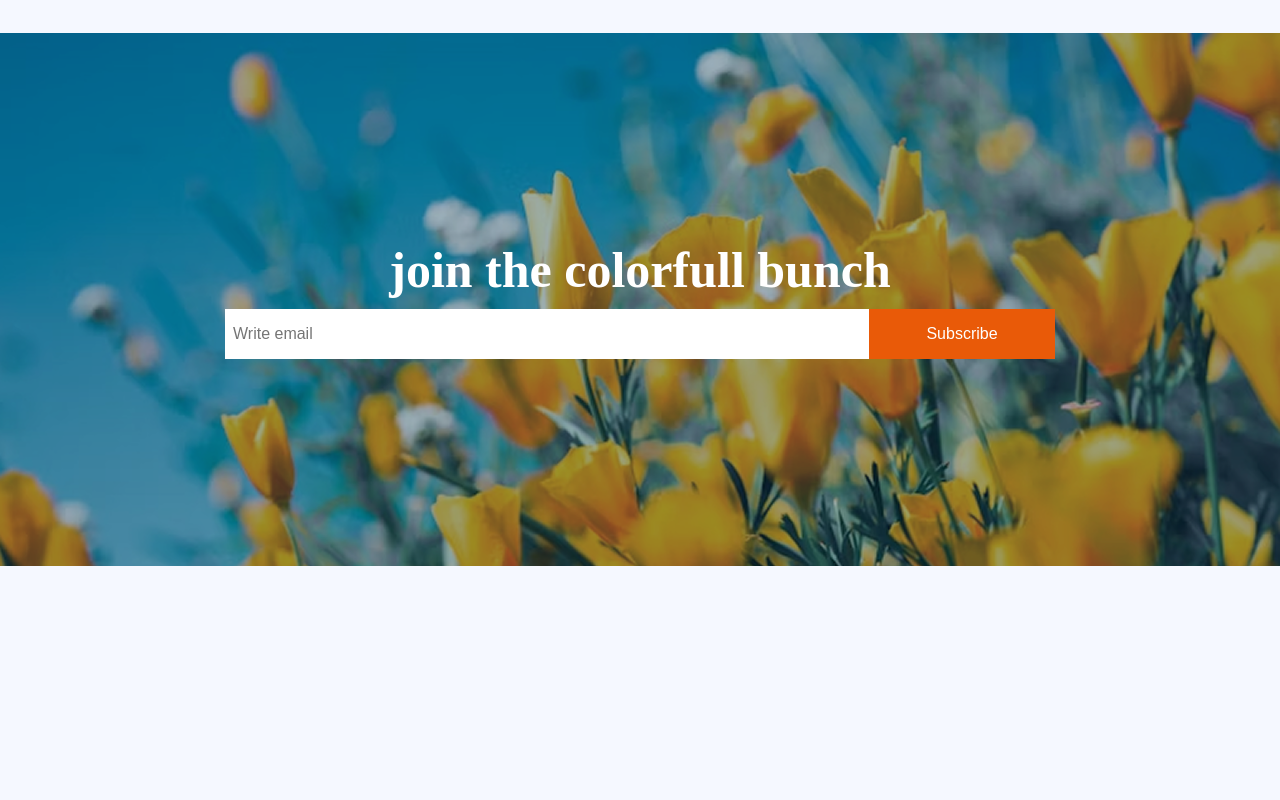
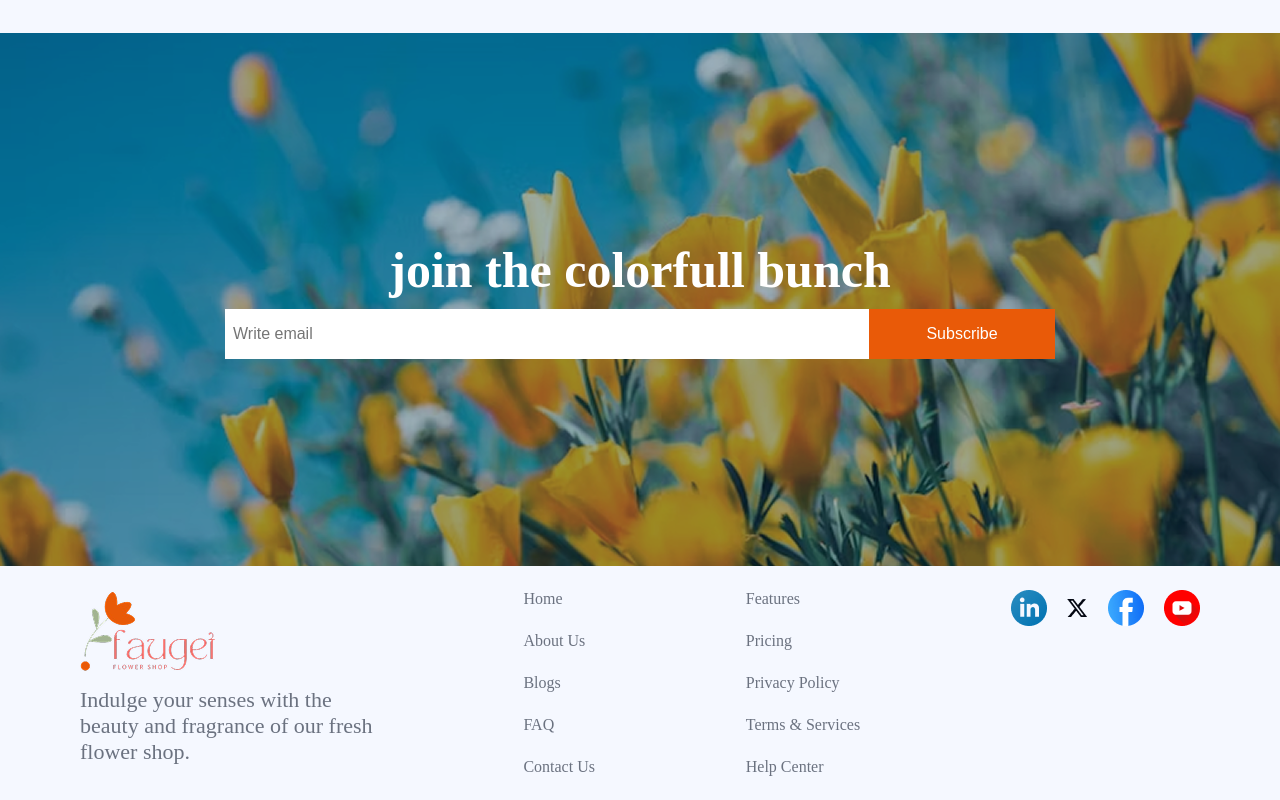
Before and after one commit to meraz149683/assaignment-2, a plain HTML site: page index.html in a window 1280 px wide. Shown: the part 2913-3713 px from the top of the page. Before the commit the page ends 3479 px from the top, so only its background shows below. Drawn offline with Linux system fonts and the light colour scheme.

Commit message:
added footer section

```diff
--- a/index.html
+++ b/index.html
@@ -12,6 +12,7 @@
 </head>
 
 <body>
+
     <!-- header section  -->
     <header class="header">
         <!-- navbar -->
@@ -55,10 +56,12 @@
             </div>
         </div>
     </header>
+
     <!-- start main part -->
     <main>
+
         <!-- plant section -->
-        <section class="plants-section" >
+        <section class="plants-section">
             <div class="plants">
                 <div class="plants-content">
                     <h2>Our <span>Plants</span></h2>
@@ -120,6 +123,7 @@
                 </div>
             </div>
         </section>
+
         <!--  plant lover section -->
         <section class="trusted-plant-lover-section">
             <div class="plant-lover">
@@ -188,3 +192,48 @@
             </div>
         </section>
     </main>
+
+    <!-- start footer part -->
+    <footer>
+        <div id="main">
+            <div class="footer-content">
+                <img src="assets/logo.png" alt="" />
+                <p class="inter">
+                    Indulge your senses with the <br />
+                    beauty and fragrance of our fresh <br />
+                    flower shop.
+                </p>
+            </div>
+            <div class="links">
+                <ul>
+                    <li>Home</li>
+                    <li>About Us</li>
+                    <li>Blogs</li>
+                    <li>FAQ</li>
+
+                    <li>Contact Us</li>
+                </ul>
+            </div>
+            <div class="another-links">
+                <ul>
+                    <li>Features</li>
+                    <li>Pricing</li>
+                    <li>Privacy Policy</li>
+                    <li>Terms & Services</li>
+                    <li>Help Center</li>
+                </ul>
+            </div>
+            <div class="icons">
+                <div>
+                    <img src="assets/icon-linkedin.png" alt="" />
+                    <img src="assets/icon-twitter.png" alt="" />
+                    <img src="assets/icon-facebook.png" alt="" />
+                    <img src="assets/icon-youtube.png" alt="" />
+                </div>
+            </div>
+        </div>
+
+    </footer>
+</body>
+
+</html>
--- a/styles.css
+++ b/styles.css
@@ -3,6 +3,12 @@
     margin: 0;
     box-sizing: border-box;
 }
+
+button:hover {
+    text-transform: uppercase;
+    text-shadow: gray;
+}
+
 
 body {
     background-color: #F5F8FF;
@@ -83,7 +89,8 @@ nav {
     max-width: 50%;
 }
 
-.banner .banner-content h2, .red {
+.banner .banner-content h2,
+.red {
     font-size: 50px;
     font-weight: bold;
     color: var(--primaryColorRed);
@@ -112,7 +119,7 @@ nav {
 /*  plants section styles */
 
 .plants-section {
-max-width: 1140px;
+    max-width: 1140px;
     margin: 0px auto;
 }
 
@@ -372,162 +379,53 @@ max-width: 1140px;
     font-size: 16px;
 }
 
+/* footer section */
 
+footer {
+    max-width: 100%;
+}
 
+#main {
+    height: auto;
+    max-width: 100%;
+    margin: 24px 80px 0;
+    display: flex;
+    justify-content: space-between;
+    align-items: flex-start;
+}
 
+#main div {
+    height: 100%;
+}
 
+#main .footer-content p {
+    margin: 10px 0 0 0;
+    font-size: 22px;
+    color: var(--color-Gray);
+}
 
+#main ul li {
+    list-style: none;
+    margin-bottom: 24px;
+    color: var(--color-Gray);
+    cursor: pointer;
+}
 
+#main ul li:hover {
+    text-decoration: underline;
+    text-underline-offset: 3px;
+    color: blue;
+}
 
+.icons div {
+    display: flex;
+    align-items: center;
+    gap: 20px;
+}
 
-
-
-
-
-
-
-
-
-
-
-
-
-
-
-
-
-
-
-
-
-
-
-
-
-
-
-
-
-
-
-
-
-
-
-
-
-
-
-
-
-
-
-
-
-
-
-
-
-
-
-
-
-
-
-
-
-
-
-
-
-
-
-
-
-
-
-
-
-
-
-
-
-
-
-
-
-
-
-
-
-
-
-
-
-
-
-
-
-
-
-
-
-
-
-
-
-
-
-
-
-
-
-
-
-
-
-
-
-
-
-
-
-
-
-
-
-
-
-
-
-
-
-
-
-
-
-
-
-
-
-
-
-
-
-
-
-
-
-
-
-
-
-
-
-
-
-
-
+.icons div img {
+    cursor: pointer;
+}
 
 
 
@@ -564,12 +462,14 @@ max-width: 1140px;
         justify-content: center;
         align-items: center;
     }
-     .banner .img {
+
+    .banner .img {
         max-width: 100%;
         margin-bottom: 30px;
     }
 
-    .banner .banner-content h2, .red {
+    .banner .banner-content h2,
+    .red {
         font-size: 24px;
     }
 
@@ -582,7 +482,7 @@ max-width: 1140px;
         margin-bottom: 50px;
     }
 
-     /* plants section */
+    /* plants section */
     .plants {
         margin: 0 20px;
     }
@@ -595,7 +495,8 @@ max-width: 1140px;
         font-size: 14px;
     }
 
-    .plants-card div .flower-title, .plants-card div .flower-price {
+    .plants-card div .flower-title,
+    .plants-card div .flower-price {
         font-size: 16px;
     }
 
@@ -643,7 +544,7 @@ max-width: 1140px;
     }
 
 
-     /* letest deal section */
+    /* letest deal section */
 
 
     .letest-deal {
@@ -669,7 +570,9 @@ max-width: 1140px;
         grid-row: auto;
     }
 
-    .letest-deal .deal-box .zabo-plant, .letest-deal .bloom-plant, .letest-deal .ana-plant {
+    .letest-deal .deal-box .zabo-plant,
+    .letest-deal .bloom-plant,
+    .letest-deal .ana-plant {
         height: 206px;
     }
 
@@ -699,7 +602,7 @@ max-width: 1140px;
         order: 2;
     }
 
-     /* form section */
+    /* form section */
     .form-join {
         height: 267px;
     }
@@ -720,4 +623,28 @@ max-width: 1140px;
         width: 130px;
     }
 
+    /* footer section */
+
+
+    #main {
+        flex-direction: column;
+        margin: 0 20px;
+    }
+
+    #main .footer-content {
+        margin: 30px 0 24px;
+    }
+
+    #main .footer-content p {
+        font-size: 16px;
+    }
+
+    #main ul li {
+        font-size: 16px;
+    }
+
+    .icons div img {
+        width: 80%;
+    }
+
 }
```
Lines whose indentation alone changed are shown as unchanged.
